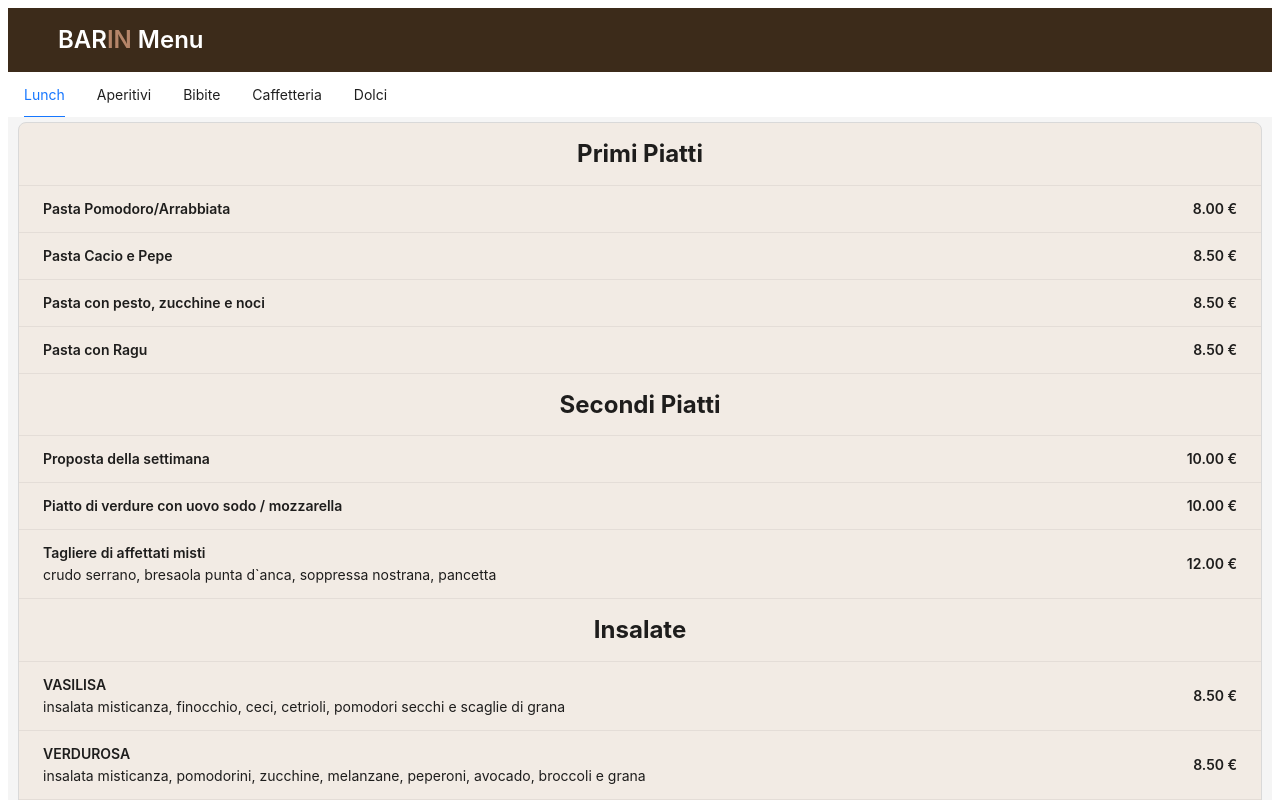
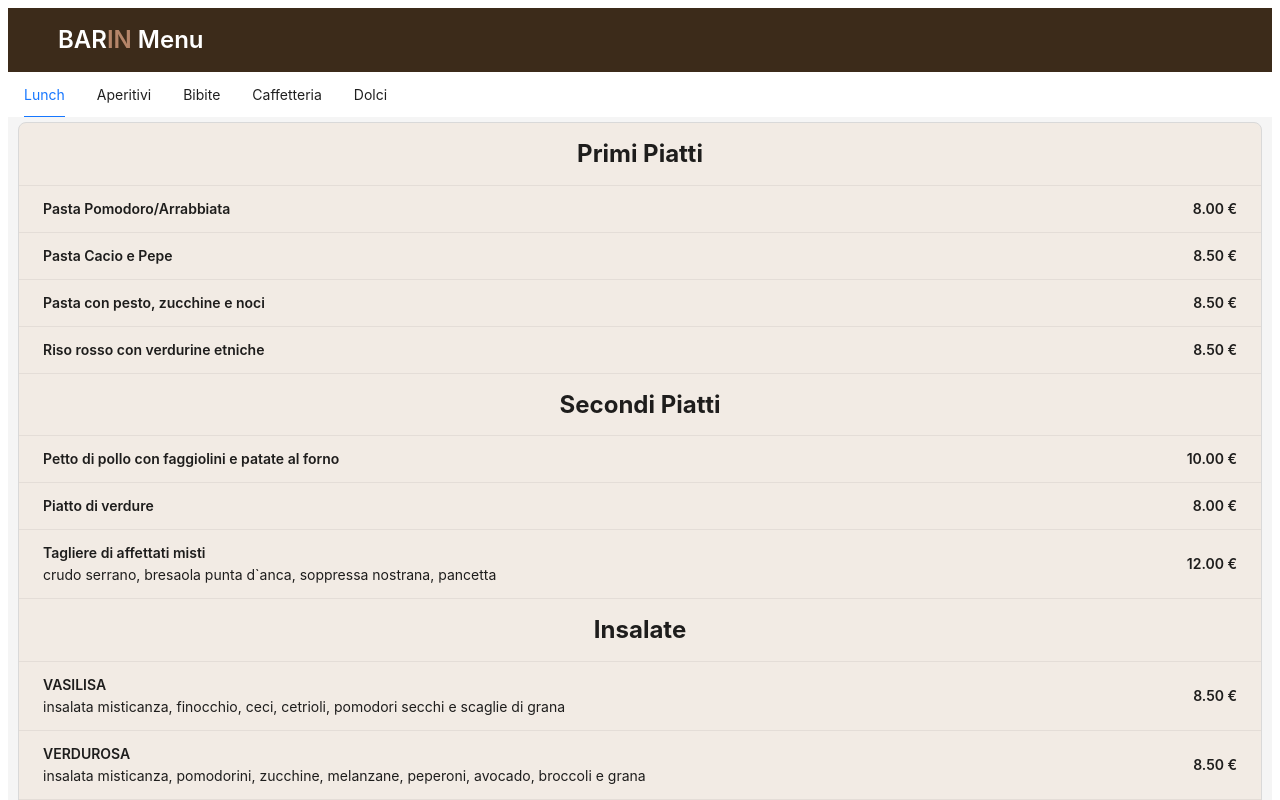
Before and after one commit to amalikov2000/Barin-menu, a React (Create React App) app: page / in a window 1280 px wide. Shown: the top 800 px of the page. Built offline with nearby package versions, Linux system fonts and the light colour scheme.

Commit message:
Add files via upload

```diff
--- a/src/App.js
+++ b/src/App.js
@@ -27,10 +27,10 @@ const App = () => {
               { item: 'Pasta Pomodoro/Arrabbiata', ingredients: '', price: '8.00 €' },
               { item: 'Pasta Cacio e Pepe', ingredients: '', price: '8.50 €' },
               { item: 'Pasta con pesto, zucchine e noci', ingredients: '', price: '8.50 €' },
-              { item: 'Pasta con Ragu', ingredients: '', price: '8.50 €' },
+              { item: 'Riso rosso con verdurine etniche', ingredients: '', price: '8.50 €' },
               { subheader: true, content: 'Secondi Piatti' },
-              { item: 'Proposta della settimana', ingredients: '', price: '10.00 €' },
-              { item: 'Piatto di verdure con uovo sodo / mozzarella', ingredients: '', price: '10.00 €' },
+              { item: 'Petto di pollo con faggiolini e patate al forno', ingredients: '', price: '10.00 €' },
+              { item: 'Piatto di verdure', ingredients: '', price: '8.00 €' },
               { item: 'Tagliere di affettati misti', ingredients: 'crudo serrano, bresaola punta d`anca, soppressa nostrana, pancetta', price: '12.00 €' },
               { subheader: true, content: 'Insalate' },
               { item: 'VASILISA', ingredients: 'insalata misticanza, finocchio, ceci, cetrioli, pomodori secchi e scaglie di grana', price: '8.50 €' },
@@ -44,10 +44,11 @@ const App = () => {
               { item: 'Piadina col crudo', ingredients: 'crudo serrano e mozzarella filante', price: '5.00 €' },
               { item: 'Piadina col cotto', ingredients: 'prosciutto cotto, pomodoro e mozzarella', price: '5.00 €' },
               { item: 'Piadina integrale vegetariana', ingredients: 'mozzarella, pomodoro, melanzane grigliate e grana', price: '5.00 €' },
-              { item: 'Piadina integrale col tacchino', ingredients: 'tacchino arrosto, philadelphia, pomodoro ramato e insalatina', price: '5.00 €' },
+              { item: 'Piadina con porchetta, carciofini e mozzarella', ingredients: 'porchetta, carciofini, mozzarella', price: '5.00 €' },
               { item: 'Focaccia genovese', ingredients: 'soppressa e fontina', price: '5.00 €' },
               { item: 'Focaccia genovese', ingredients: 'mozzarella, zucchine grigliate e pomodoro', price: '5.00 €' },
               { item: 'Panino alla curcuma', ingredients: ' spianata calabra, rucola e formaggio', price: '5.00 €' },
+              { item: 'Panino con porchetta, fontina e pomodoro', ingredients: 'porchetta, fontina e pomodoro', price: '5.00 €' },
               { item: 'Tostone classico', ingredients: 'prosciutto cotto e fontina', price: '5.00 €' },
               { item: 'Tostone ai cereali', ingredients: 'zucchine e melanzane grigliate, spinaci e formaggio', price: '5.00 €' },
               { item: 'Tostone alla curcuma', ingredients: 'uovo sodo, avocado, bacon, pomodoro, formaggio edamer e insalata', price: '5.00 €' },
@@ -340,7 +341,7 @@ const App = () => {
               { item: 'Brioche', ingredients: '', price: '1.40 €' },
               { item: 'Biscotto grande', ingredients: '', price: '1.60 €' },
               { item: 'Biscotto piccolo', ingredients: '', price: '1.20 €' },
-              { item: 'Muffin senza glutine', ingredients: '', price: '3.00 €' },
+              { item: 'Muffin senza glutine', ingredients: '', price: '4.00 €' },
             ]}
 
             renderItem={item => {
```
